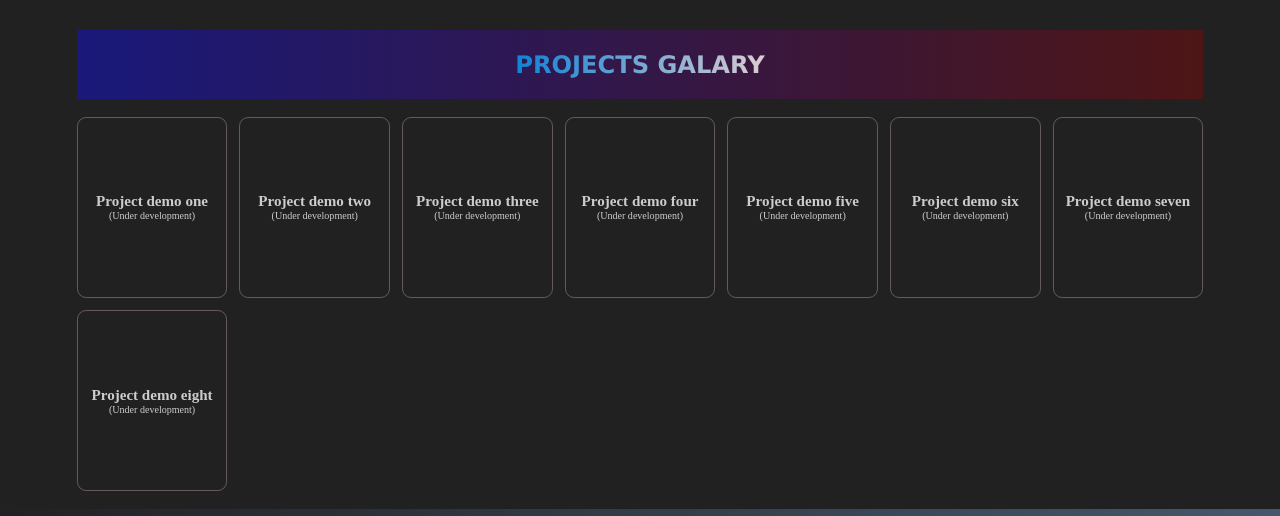
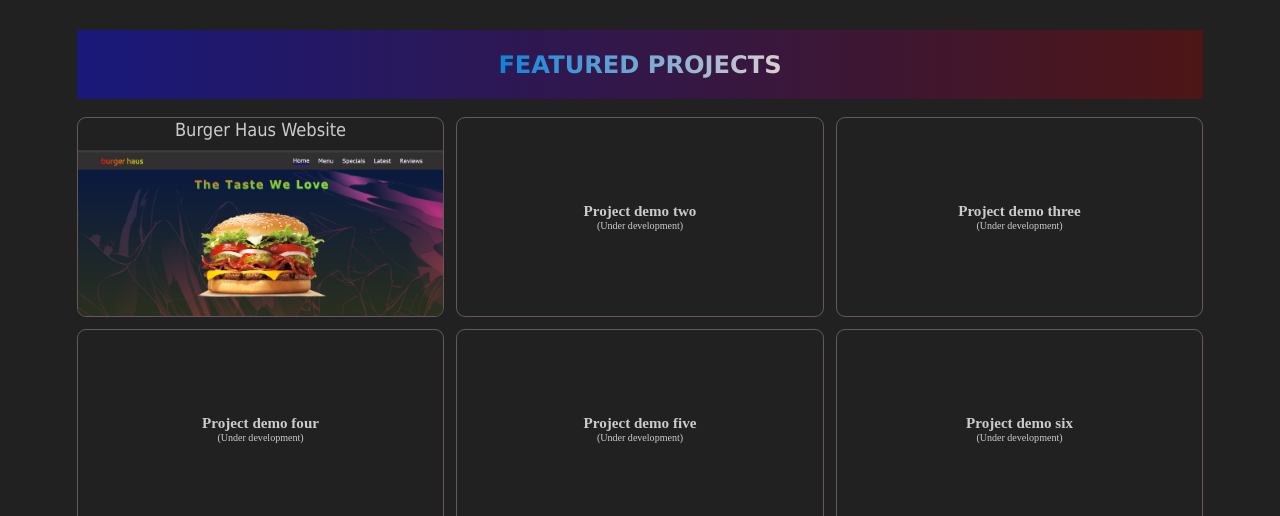
Before and after one commit to donson-lee/donson-lee.github.io, a plain HTML site: page index.html in a window 1280 px wide. Shown: the part 1908-2424 px from the top of the page. Drawn offline with Linux system fonts and the light colour scheme.

Commit message:
Adding new Project Link

```diff
--- a/css/project.css
+++ b/css/project.css
@@ -1,18 +1,30 @@
 .galary {
   display: grid;
-  grid-template-columns: repeat(auto-fit, minmax(140px, 1fr));
+  grid-template-columns: repeat(auto-fit, minmax(300px, 1fr));
   gap: 1.2em;
   margin: 1.8em 0;
 }
 .galary-card {
   border: 1px solid rgb(103, 89, 89);
-  height: 18em;
+  height: 200px;
   display: flex;
   align-items: center;
   justify-content: center;
   color: #ccc;
   flex-direction: column;
   border-radius: 0.9rem;
+  overflow: hidden;
+}
+.project-title {
+  font-family: tahoma;
+  padding: 1rem 0;
+  font-size: 1.8rem;
+  font-weight: 500;
+  text-align: center;
+}
+.project-img {
+  width: 100%;
+  height: 100%;
 }
 
 .footer {
@@ -69,6 +81,12 @@
   border-radius: 50%;
 }
 
+@media screen and (max-width: 769px) {
+  .galary {
+    grid-template-columns: repeat(auto-fit, minmax(160px, 1fr));
+  }
+}
+
 @media (max-width: 569px) {
   .footer {
     flex-direction: column;
--- a/index.html
+++ b/index.html
@@ -409,12 +409,18 @@
       <div class="container">
         <div class="wrapper-all">
           <div class="title-block">
-            <h1 class="content-title">projects galary</h1>
+            <h1 class="content-title">featured projects</h1>
           </div>
           <div class="galary">
             <div class="galary-card">
-              <h1>Project demo one</h1>
-              <p>(Under development)</p>
+              <h1 class="project-title">Burger Haus Website</h1>
+              <a class="project-link" href="https://burger-haus.vercel.app">
+                <img
+                  class="project-img"
+                  src="./assets/burgerhaus.PNG"
+                  alt="Burger Haus Thumbnail"
+                />
+              </a>
             </div>
 
             <div class="galary-card">
@@ -461,10 +467,7 @@
           <a href="">donson.lee99@gmail.com</a>
         </h2>
         <h2 class="footer-title">contact number not availble.</h2>
-        <p>
-          Made with <span class="heart">&#10084;</span> using HTML, CSS &
-          VANILLA JS | By: Leo Donson Dev Team
-        </p>
+        <p>Made with <span class="heart">&#10084;</span></p>
       </div>
       <div class="social-links">
         <h2 class="footer-title">follow me on</h2>
```
Also changed, not shown: resume/resume.html (+1 -1 lines), assets/burgerhaus.PNG (added).
